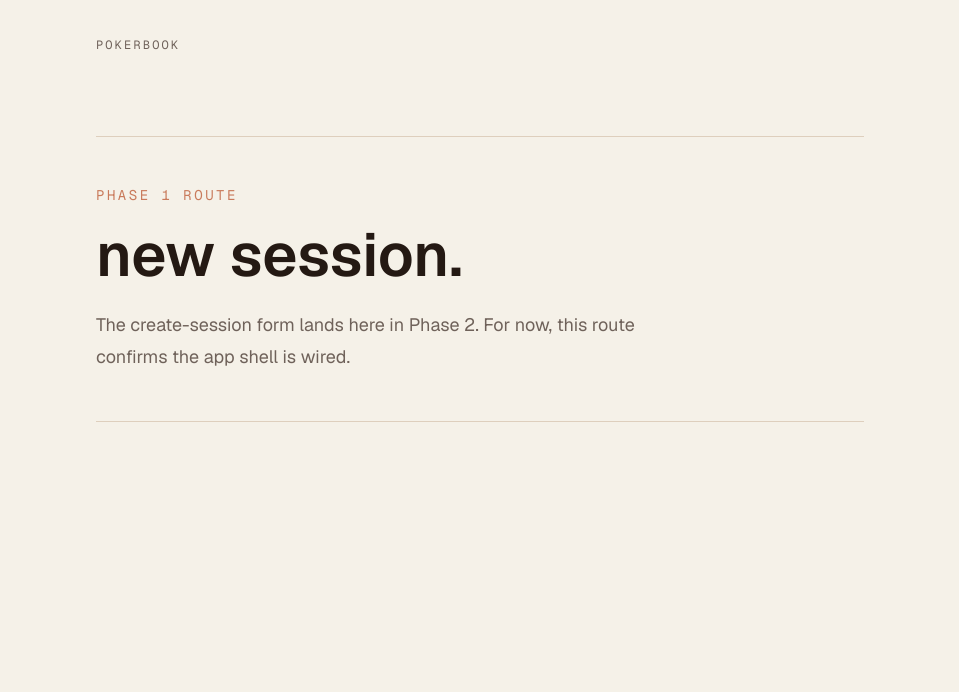
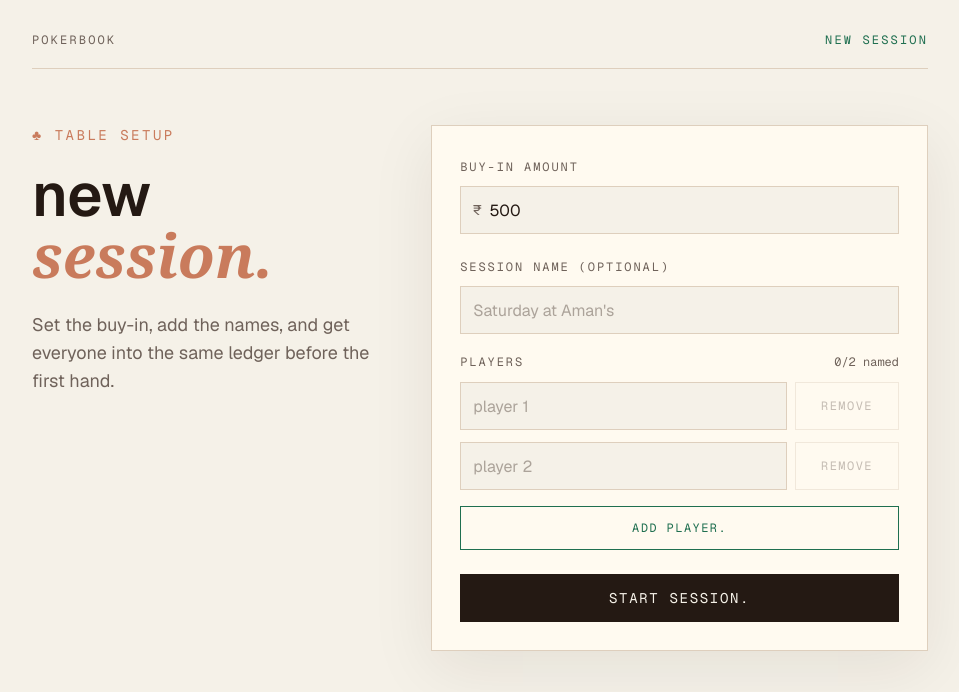
Before and after one commit to tejaschandan308/pokerbook, a Next.js app: page /new in a window 1280 px wide. Shown: the top 692 px of the page, without its empty margins (160-1119 px from the left). Built offline with nearby package versions, Linux system fonts and the light colour scheme; no server answers.

Commit message:
Build create session flow

```diff
--- /dev/null
+++ b/src/app/new/new-session-form.tsx
@@ -0,0 +1,249 @@
+"use client";
+
+import type { FormEvent } from "react";
+import { useMemo, useState } from "react";
+import { useRouter } from "next/navigation";
+import { supabase } from "@/lib/supabase";
+
+const MIN_PLAYERS = 2;
+const MAX_PLAYERS = 10;
+
+type FormErrors = {
+  buyInAmount?: string;
+  players?: string;
+  submit?: string;
+};
+
+export function NewSessionForm() {
+  const router = useRouter();
+  const [buyInAmount, setBuyInAmount] = useState("500");
+  const [sessionName, setSessionName] = useState("");
+  const [players, setPlayers] = useState(["", ""]);
+  const [errors, setErrors] = useState<FormErrors>({});
+  const [isSubmitting, setIsSubmitting] = useState(false);
+
+  const canAddPlayer = players.length < MAX_PLAYERS;
+
+  const filledPlayerCount = useMemo(
+    () => players.filter((player) => player.trim()).length,
+    [players],
+  );
+
+  function updatePlayerName(index: number, value: string) {
+    setPlayers((currentPlayers) =>
+      currentPlayers.map((player, playerIndex) =>
+        playerIndex === index ? value : player,
+      ),
+    );
+  }
+
+  function addPlayer() {
+    if (!canAddPlayer) {
+      return;
+    }
+
+    setPlayers((currentPlayers) => [...currentPlayers, ""]);
+  }
+
+  function removePlayer(index: number) {
+    if (players.length <= MIN_PLAYERS) {
+      return;
+    }
+
+    setPlayers((currentPlayers) =>
+      currentPlayers.filter((_, playerIndex) => playerIndex !== index),
+    );
+  }
+
+  async function handleSubmit(event: FormEvent<HTMLFormElement>) {
+    event.preventDefault();
+
+    if (isSubmitting) {
+      return;
+    }
+
+    setErrors({});
+
+    const parsedBuyIn = Number(buyInAmount);
+    const trimmedPlayers = players.map((player) => player.trim());
+    const nextErrors: FormErrors = {};
+
+    if (!Number.isInteger(parsedBuyIn) || parsedBuyIn <= 0) {
+      nextErrors.buyInAmount = "buy-in has to be positive.";
+    }
+
+    if (trimmedPlayers.length < MIN_PLAYERS) {
+      nextErrors.players = "needs at least 2 players.";
+    } else if (trimmedPlayers.some((player) => player.length === 0)) {
+      nextErrors.players = "every player needs a name.";
+    }
+
+    if (!supabase) {
+      nextErrors.submit = "supabase keys are missing.";
+    }
+
+    if (Object.keys(nextErrors).length > 0) {
+      setErrors(nextErrors);
+      return;
+    }
+
+    setIsSubmitting(true);
+
+    const { data: session, error: sessionError } = await supabase!
+      .from("sessions")
+      .insert({
+        name: sessionName.trim() || null,
+        buy_in_amount: parsedBuyIn,
+      })
+      .select("id")
+      .single();
+
+    if (sessionError || !session) {
+      setErrors({ submit: "couldn't create the session." });
+      setIsSubmitting(false);
+      return;
+    }
+
+    const { error: playersError } = await supabase!.from("players").insert(
+      trimmedPlayers.map((name) => ({
+        session_id: session.id,
+        name,
+        total_buy_ins: 1,
+      })),
+    );
+
+    if (playersError) {
+      await supabase!.from("sessions").delete().eq("id", session.id);
+      setErrors({ submit: "couldn't add the players." });
+      setIsSubmitting(false);
+      return;
+    }
+
+    router.push(`/session/${session.id}`);
+  }
+
+  return (
+    <form
+      onSubmit={handleSubmit}
+      className="min-w-0 border border-[var(--line)] bg-[#fffaf0] p-5 shadow-[0_18px_60px_rgba(36,25,19,0.08)] sm:p-7"
+    >
+      <div className="space-y-5">
+        <div>
+          <label
+            htmlFor="buy-in-amount"
+            className="font-mono text-xs uppercase tracking-[0.16em] text-[var(--ink-soft)]"
+          >
+            buy-in amount
+          </label>
+          <div className="mt-2 flex h-12 items-center border border-[var(--line)] bg-background px-3 focus-within:border-[var(--terracotta)]">
+            <span className="pr-2 font-mono text-sm text-[var(--ink-soft)]">
+              {"\u20B9"}
+            </span>
+            <input
+              id="buy-in-amount"
+              name="buy-in-amount"
+              inputMode="numeric"
+              min="1"
+              step="1"
+              type="number"
+              value={buyInAmount}
+              onChange={(event) => setBuyInAmount(event.target.value)}
+              className="h-full w-full bg-transparent text-base outline-none"
+            />
+          </div>
+          {errors.buyInAmount ? (
+            <p className="mt-2 text-sm text-[var(--terracotta)]">
+              {errors.buyInAmount}
+            </p>
+          ) : null}
+        </div>
+
+        <div>
+          <label
+            htmlFor="session-name"
+            className="font-mono text-xs uppercase tracking-[0.16em] text-[var(--ink-soft)]"
+          >
+            session name (optional)
+          </label>
+          <input
+            id="session-name"
+            name="session-name"
+            type="text"
+            value={sessionName}
+            onChange={(event) => setSessionName(event.target.value)}
+            placeholder="Saturday at Aman's"
+            className="mt-2 h-12 w-full border border-[var(--line)] bg-background px-3 text-base outline-none transition placeholder:text-[var(--ink-soft)]/55 focus:border-[var(--terracotta)]"
+          />
+        </div>
+
+        <div>
+          <div className="flex items-center justify-between gap-3">
+            <label className="font-mono text-xs uppercase tracking-[0.16em] text-[var(--ink-soft)]">
+              players
+            </label>
+            <span className="font-mono text-xs text-[var(--ink-soft)]">
+              {filledPlayerCount}/{players.length} named
+            </span>
+          </div>
+
+          <div className="mt-3 space-y-3">
+            {players.map((player, index) => (
+              <div
+                key={index}
+                className="grid min-w-0 grid-cols-1 gap-2 sm:grid-cols-[1fr_104px]"
+              >
+                <input
+                  aria-label={`player ${index + 1} name`}
+                  type="text"
+                  value={player}
+                  onChange={(event) =>
+                    updatePlayerName(index, event.target.value)
+                  }
+                  placeholder={`player ${index + 1}`}
+                  className="h-12 min-w-0 border border-[var(--line)] bg-background px-3 text-base outline-none transition placeholder:text-[var(--ink-soft)]/55 focus:border-[var(--terracotta)]"
+                />
+                <button
+                  type="button"
+                  onClick={() => removePlayer(index)}
+                  disabled={players.length <= MIN_PLAYERS}
+                  className="h-12 w-full border border-[var(--line)] px-3 font-mono text-xs uppercase tracking-[0.12em] text-[var(--ink-soft)] transition enabled:hover:border-[var(--terracotta)] enabled:hover:text-foreground disabled:cursor-not-allowed disabled:opacity-40"
+                >
+                  remove
+                </button>
+              </div>
+            ))}
+          </div>
+
+          {errors.players ? (
+            <p className="mt-2 text-sm text-[var(--terracotta)]">
+              {errors.players}
+            </p>
+          ) : null}
+
+          <button
+            type="button"
+            onClick={addPlayer}
+            disabled={!canAddPlayer}
+            className="mt-4 h-11 w-full border border-[var(--table-green)] px-4 font-mono text-xs uppercase tracking-[0.12em] text-[var(--table-green)] transition enabled:hover:bg-[var(--table-green)] enabled:hover:text-background disabled:cursor-not-allowed disabled:opacity-40"
+          >
+            add player.
+          </button>
+        </div>
+      </div>
+
+      {errors.submit ? (
+        <p className="mt-5 text-sm text-[var(--terracotta)]">
+          {errors.submit}
+        </p>
+      ) : null}
+
+      <button
+        type="submit"
+        disabled={isSubmitting}
+        className="mt-6 h-12 w-full border border-foreground bg-foreground px-5 font-mono text-sm uppercase tracking-[0.12em] text-background transition enabled:hover:bg-[var(--terracotta)] disabled:cursor-wait disabled:opacity-60"
+      >
+        {isSubmitting ? "starting..." : "start session."}
+      </button>
+    </form>
+  );
+}
--- a/src/app/new/page.tsx
+++ b/src/app/new/page.tsx
@@ -1,27 +1,35 @@
 import Link from "next/link";
+import { NewSessionForm } from "./new-session-form";
 
 export default function NewSessionPage() {
   return (
-    <main className="min-h-screen bg-background px-6 py-8 text-foreground sm:px-10">
-      <section className="mx-auto w-full max-w-3xl">
-        <Link
-          href="/"
-          className="font-mono text-xs uppercase tracking-[0.18em] text-[var(--ink-soft)] transition hover:text-[var(--terracotta)]"
-        >
+    <main className="min-h-screen overflow-x-hidden bg-background px-5 py-6 text-foreground sm:px-10 sm:py-8">
+      <section className="mx-auto w-full min-w-0 max-w-4xl">
+        <nav className="flex items-center justify-between gap-4 border-b border-[var(--line)] pb-5 font-mono text-xs uppercase tracking-[0.18em] text-[var(--ink-soft)]">
+          <Link href="/" className="transition hover:text-[var(--terracotta)]">
             pokerbook
           </Link>
+          <span className="text-[var(--table-green)]">new session</span>
+        </nav>
 
-        <div className="mt-20 border-y border-[var(--line)] py-12">
+        <div className="grid min-w-0 gap-8 py-10 sm:py-14 lg:grid-cols-[0.85fr_1.15fr]">
+          <header className="min-w-0">
             <p className="font-mono text-sm uppercase tracking-[0.18em] text-[var(--terracotta)]">
-            phase 1 route
+              {"\u2663"} table setup
             </p>
-          <h1 className="mt-5 text-5xl font-semibold tracking-normal sm:text-6xl">
-            new session.
+            <h1 className="mt-5 text-5xl font-semibold leading-none tracking-normal sm:text-6xl">
+              new{" "}
+              <span className="font-serif italic text-[var(--terracotta)]">
+                session.
+              </span>
             </h1>
-          <p className="mt-6 max-w-xl text-lg leading-8 text-[var(--ink-soft)]">
-            The create-session form lands here in Phase 2. For now, this route
-            confirms the app shell is wired.
+            <p className="mt-6 max-w-md text-base leading-7 text-[var(--ink-soft)] sm:text-lg">
+              Set the buy-in, add the names, and get everyone into the same
+              ledger before the first hand.
             </p>
+          </header>
+
+          <NewSessionForm />
         </div>
       </section>
     </main>
--- a/src/app/page.tsx
+++ b/src/app/page.tsx
@@ -6,43 +6,43 @@ export default function Home() {
       <section className="mx-auto flex min-h-[calc(100vh-4rem)] w-full max-w-5xl flex-col justify-between">
         <nav className="flex items-center justify-between border-b border-[var(--line)] pb-5 font-mono text-xs uppercase tracking-[0.18em] text-[var(--ink-soft)]">
           <span>pokerbook</span>
-          <span className="text-[var(--table-green)]">session tools</span>
+          <span className="text-[var(--table-green)]">
+            {"\u2660 \u2665 \u2666 \u2663"}
+          </span>
         </nav>
 
-        <div className="max-w-3xl py-20">
+        <div className="max-w-3xl py-16 sm:py-24">
           <p className="font-mono text-sm uppercase tracking-[0.18em] text-[var(--terracotta)]">
-            home poker math
+            home poker ledger
           </p>
-          <h1 className="mt-5 text-5xl font-semibold leading-[0.98] tracking-normal sm:text-7xl">
-            buy-ins tracked.{" "}
+          <h1 className="mt-5 text-6xl font-semibold leading-[0.95] tracking-normal sm:text-8xl">
+            pokerbook.
+          </h1>
+          <p className="mt-6 max-w-2xl text-3xl leading-tight text-foreground sm:text-5xl">
             <span className="font-serif italic text-[var(--terracotta)]">
-              settle up clean.
+              settle the night,
             </span>
-          </h1>
-          <p className="mt-7 max-w-2xl text-lg leading-8 text-[var(--ink-soft)]">
-            A small cash-game ledger for nights where the chips move faster than
-            the notes app.
+            <br />
+            not the math.
           </p>
-          <div className="mt-10 flex flex-col gap-3 sm:flex-row">
+          <p className="mt-7 max-w-xl text-lg leading-8 text-[var(--ink-soft)]">
+            Track who bought in. Keep the table honest. Leave the calculator
+            out of it.
+          </p>
+          <div className="mt-10">
             <Link
               href="/new"
-              className="inline-flex h-12 items-center justify-center border border-foreground bg-foreground px-6 font-mono text-sm uppercase tracking-[0.12em] text-background transition hover:bg-[var(--terracotta)]"
+              className="inline-flex h-12 w-full items-center justify-center border border-foreground bg-foreground px-6 font-mono text-sm uppercase tracking-[0.12em] text-background transition hover:bg-[var(--terracotta)] sm:w-auto"
             >
-              new session
-            </Link>
-            <Link
-              href="/session/demo"
-              className="inline-flex h-12 items-center justify-center border border-[var(--line)] px-6 font-mono text-sm uppercase tracking-[0.12em] text-foreground transition hover:border-[var(--terracotta)]"
-            >
-              route preview
+              new session.
             </Link>
           </div>
         </div>
 
         <footer className="grid gap-3 border-t border-[var(--line)] pt-5 font-mono text-xs uppercase tracking-[0.18em] text-[var(--ink-soft)] sm:grid-cols-3">
           <span>no accounts</span>
-          <span>cash games only</span>
-          <span>v1 scaffold</span>
+          <span className="text-[var(--table-green)]">cash games only</span>
+          <span>minimum drama</span>
         </footer>
       </section>
     </main>
```
Also changed, not shown: src/app/session/[id]/page.tsx (+16 -16 lines). Lines whose indentation alone changed are shown as unchanged.
